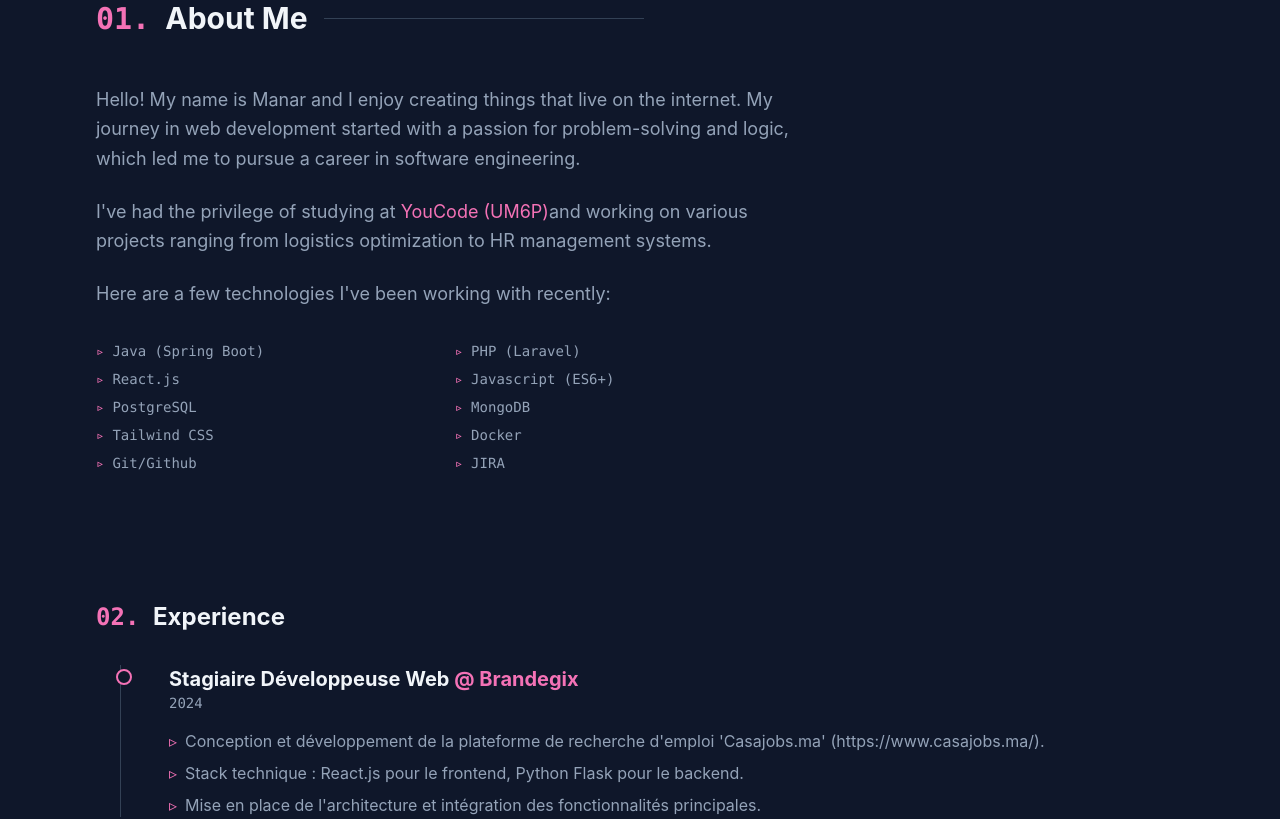
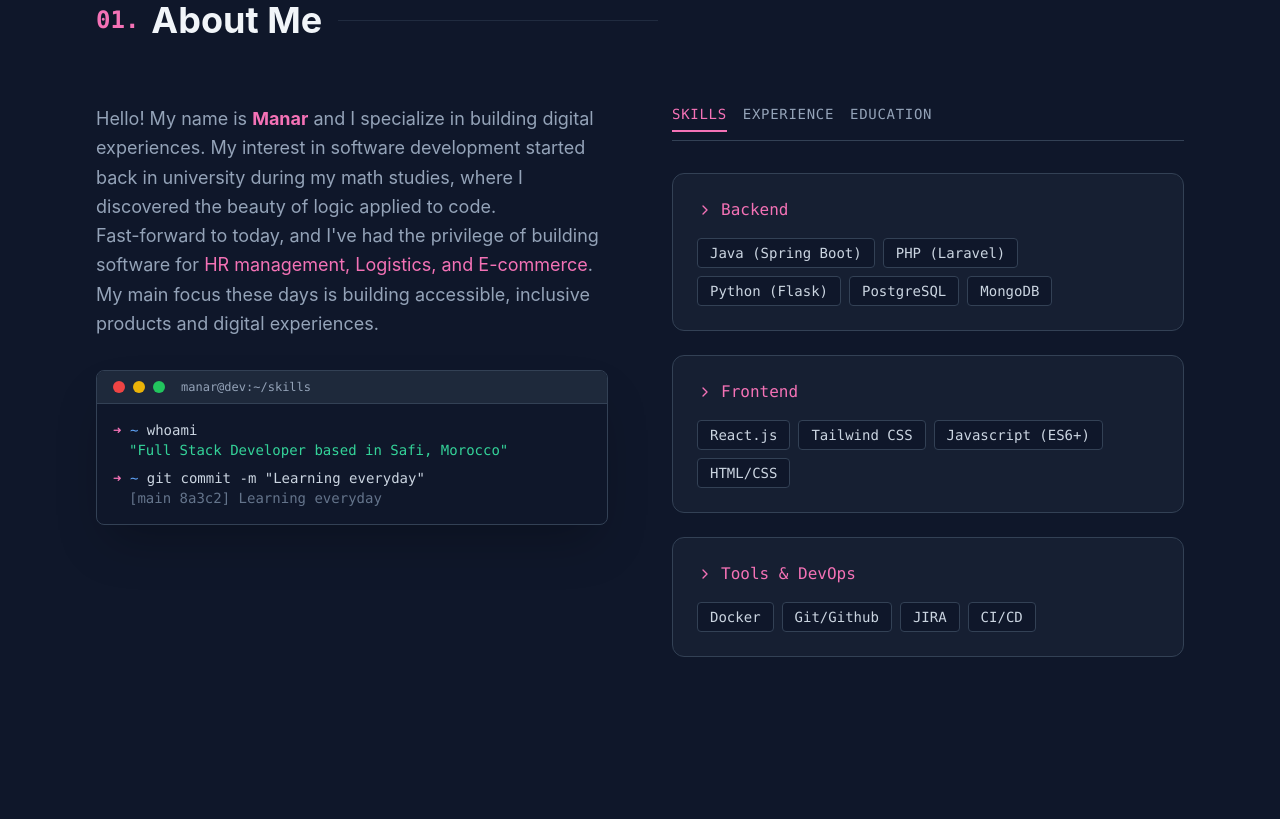
Before and after one commit to ManaR-Rch/My-portfolio, a React (Vite) app: page / in a window 1280 px wide. Shown: the part 880-1699 px from the top of the page. Built offline with nearby package versions, Linux system fonts and the light colour scheme.

Commit message:
Revamp About section: Interactive tabs and terminal style

```diff
--- a/src/components/About.jsx
+++ b/src/components/About.jsx
@@ -1,9 +1,14 @@
-import { motion } from 'framer-motion';
+import { useState } from 'react';
+import { motion, AnimatePresence } from 'framer-motion';
+import { Code, Briefcase, GraduationCap, Cpu, Terminal, ChevronRight } from 'lucide-react';
 
 const About = () => {
+    const [activeTab, setActiveTab] = useState('skills');
+
     const skills = [
-        "Java (Spring Boot)", "PHP (Laravel)", "React.js", "Javascript (ES6+)",
-        "PostgreSQL", "MongoDB", "Tailwind CSS", "Docker", "Git/Github", "JIRA"
+        { category: "Backend", items: ["Java (Spring Boot)", "PHP (Laravel)", "Python (Flask)", "PostgreSQL", "MongoDB"] },
+        { category: "Frontend", items: ["React.js", "Tailwind CSS", "Javascript (ES6+)", "HTML/CSS"] },
+        { category: "Tools & DevOps", items: ["Docker", "Git/Github", "JIRA", "CI/CD"] }
     ];
 
     const experiences = [
@@ -23,99 +28,182 @@
         {
             school: "YOUCODE-UM6P, Safi",
             degree: "Développement Web",
-            date: "2024 – 2026"
+            date: "2024 – 2026",
+            desc: "Formation intensive en pédagogie active."
         },
         {
             school: "Faculté Polydisciplinaire de Safi",
             degree: "Sciences Mathématiques et Informatiques",
-            date: "2020 – 2023"
+            date: "2020 – 2023",
+            desc: "Fondamentaux en algorithmique et mathématiques."
         }
     ];
 
+    const tabContent = {
+        skills: (
+            <div className="grid gap-6">
+                {skills.map((skillGroup, i) => (
+                    <motion.div
+                        key={i}
+                        initial={{ opacity: 0, x: -20 }}
+                        animate={{ opacity: 1, x: 0 }}
+                        transition={{ delay: i * 0.1 }}
+                        className="bg-slate-800/50 p-6 rounded-xl border border-slate-700 hover:border-pink-400/30 transition-colors"
+                    >
+                        <h3 className="text-pink-400 font-mono mb-4 flex items-center gap-2">
+                            <ChevronRight size={16} /> {skillGroup.category}
+                        </h3>
+                        <div className="flex flex-wrap gap-2">
+                            {skillGroup.items.map((skill, idx) => (
+                                <span key={idx} className="bg-slate-900 text-slate-300 px-3 py-1 rounded text-sm font-mono border border-slate-700 hover:text-pink-400 hover:border-pink-400 transition-all duration-300 cursor-default">
+                                    {skill}
+                                </span>
+                            ))}
+                        </div>
+                    </motion.div>
+                ))}
+            </div>
+        ),
+        experience: (
+            <div className="space-y-8">
+                {experiences.map((exp, i) => (
+                    <motion.div
+                        key={i}
+                        initial={{ opacity: 0, y: 20 }}
+                        animate={{ opacity: 1, y: 0 }}
+                        className="relative pl-8 border-l-2 border-slate-700 hover:border-pink-400 transition-colors duration-300"
+                    >
+                        <div className="absolute -left-[9px] top-0 w-4 h-4 rounded-full bg-slate-900 border-2 border-pink-400"></div>
+                        <h3 className="text-xl font-bold text-slate-100 mb-1">
+                            {exp.role} <span className="text-pink-400">@ {exp.company}</span>
+                        </h3>
+                        <p className="font-mono text-xs text-slate-500 mb-4">{exp.date}</p>
+                        <ul className="space-y-2">
+                            {exp.description.map((item, idx) => (
+                                <li key={idx} className="flex text-slate-400 text-sm">
+                                    <span className="text-pink-400 mr-2">▹</span>
+                                    {item}
+                                </li>
+                            ))}
+                        </ul>
+                    </motion.div>
+                ))}
+            </div>
+        ),
+        education: (
+            <div className="grid gap-4">
+                {education.map((edu, i) => (
+                    <motion.div
+                        key={i}
+                        initial={{ opacity: 0, scale: 0.95 }}
+                        animate={{ opacity: 1, scale: 1 }}
+                        className="bg-slate-800 p-6 rounded-xl border-l-4 border-pink-400 flex flex-col md:flex-row justify-between items-start md:items-center group hover:bg-slate-800/80 transition-all"
+                    >
+                        <div>
+                            <h4 className="text-lg font-bold text-slate-100 group-hover:text-pink-400 transition-colors">
+                                {edu.school}
+                            </h4>
+                            <p className="text-slate-400 text-sm mt-1">{edu.degree}</p>
+                            <p className="text-slate-500 text-xs mt-2 italic">{edu.desc}</p>
+                        </div>
+                        <span className="mt-4 md:mt-0 px-3 py-1 bg-pink-400/10 text-pink-400 rounded-full text-xs font-mono whitespace-nowrap">
+                            {edu.date}
+                        </span>
+                    </motion.div>
+                ))}
+            </div>
+        )
+    };
+
     return (
-        <section id="about" className="py-20">
+        <section id="about" className="py-20 min-h-screen flex flex-col justify-center">
             <motion.div
                 initial={{ opacity: 0, y: 20 }}
                 whileInView={{ opacity: 1, y: 0 }}
                 viewport={{ once: true }}
                 transition={{ duration: 0.5 }}
             >
-                <div className="flex items-center mb-12">
-                    <h2 className="text-2xl md:text-3xl font-bold text-slate-100 mr-4">
-                        <span className="text-pink-400 font-mono mr-2">01.</span> About Me
+                {/* Section Header */}
+                <div className="flex items-center mb-16">
+                    <h2 className="text-3xl md:text-4xl font-bold text-slate-100 mr-4 flex items-center gap-3">
+                        <span className="text-pink-400 font-mono text-2xl">01.</span>
+                        About Me
                     </h2>
-                    <div className="h-px bg-slate-700 flex-grow max-w-xs"></div>
+                    <div className="h-px bg-slate-700 flex-grow max-w-xs opacity-50"></div>
                 </div>
 
-                <div className="grid md:grid-cols-3 gap-12">
-                    <div className="md:col-span-2 text-slate-400 text-lg leading-relaxed">
-                        <p className="mb-6">
-                            Hello! My name is Manar and I enjoy creating things that live on the internet.
-                            My journey in web development started with a passion for problem-solving and logic,
-                            which led me to pursue a career in software engineering.
+                <div className="grid lg:grid-cols-2 gap-16 items-start">
+                    {/* Left Column: Bio & Terminal */}
+                    <div className="space-y-8">
+                        <div className="prose prose-invert text-slate-400 text-lg leading-relaxed">
+                            <p>
+                                Hello! My name is <span className="text-pink-400 font-bold">Manar</span> and I specialize in
+                                building digital experiences. My interest in software development started back in university during my math studies,
+                                where I discovered the beauty of logic applied to code.
                             </p>
-                        <p className="mb-6">
-                            I've had the privilege of studying at <span className="text-pink-400">YouCode (UM6P)</span>
-                            and working on various projects ranging from logistics optimization to HR management systems.
+                            <p>
+                                Fast-forward to today, and I've had the privilege of building software for
+                                <span className="text-pink-400"> HR management, Logistics, and E-commerce</span>.
+                                My main focus these days is building accessible, inclusive products and digital experiences.
                             </p>
-                        <p className="mb-8">
-                            Here are a few technologies I've been working with recently:
-                        </p>
-                        <ul className="grid grid-cols-2 gap-2 font-mono text-sm mb-12">
-                            {skills.map((skill, i) => (
-                                <li key={i} className="flex items-center before:content-['▹'] before:text-pink-400 before:mr-2">
-                                    {skill}
-                                </li>
-                            ))}
-                        </ul>
+                        </div>
+
+                        {/* Terminal Decoration */}
+                        <div className="bg-slate-900 rounded-lg overflow-hidden border border-slate-700 shadow-2xl">
+                            <div className="bg-slate-800 px-4 py-2 flex gap-2 items-center border-b border-slate-700">
+                                <div className="w-3 h-3 rounded-full bg-red-500"></div>
+                                <div className="w-3 h-3 rounded-full bg-yellow-500"></div>
+                                <div className="w-3 h-3 rounded-full bg-green-500"></div>
+                                <span className="ml-2 text-xs text-slate-400 font-mono">manar@dev:~/skills</span>
+                            </div>
+                            <div className="p-4 font-mono text-sm text-slate-300">
+                                <p><span className="text-pink-400">➜</span> <span className="text-blue-400">~</span> whoami</p>
+                                <p className="ml-4 text-emerald-400">"Full Stack Developer based in Safi, Morocco"</p>
+                                <p className="mt-2"><span className="text-pink-400">➜</span> <span className="text-blue-400">~</span> git commit -m "Learning everyday"</p>
+                                <p className="ml-4 text-slate-500">[main 8a3c2] Learning everyday</p>
+                            </div>
                         </div>
                     </div>
 
-                {/* Experience Section */}
-                <div id="experience" className="mt-20">
-                    <div className="flex items-center mb-8">
-                        <h2 className="text-2xl font-bold text-slate-100">
-                             <span className="text-pink-400 font-mono mr-2">02.</span> Experience
-                        </h2>
+                    {/* Right Column: Interactive Tabs */}
+                    <div>
+                        <div className="flex space-x-4 border-b border-slate-700 mb-8 overflow-x-auto pb-2">
+                            {['skills', 'experience', 'education'].map((tab) => (
+                                <button
+                                    key={tab}
+                                    onClick={() => setActiveTab(tab)}
+                                    className={`pb-2 text-sm font-mono uppercase tracking-wider transition-all relative ${
+                                        activeTab === tab
+                                        ? 'text-pink-400'
+                                        : 'text-slate-400 hover:text-slate-200'
+                                    }`}
+                                >
+                                    {tab}
+                                    {activeTab === tab && (
+                                        <motion.div
+                                            layoutId="activeTab"
+                                            className="absolute bottom-0 left-0 w-full h-0.5 bg-pink-400"
+                                        />
+                                    )}
+                                </button>
+                            ))}
                         </div>
 
-                    <div className="space-y-12 border-l border-slate-700 ml-3 md:ml-6 pl-8 md:pl-12 relative">
-                        {experiences.map((exp, i) => (
-                            <div key={i} className="relative">
-                                <span className="absolute -left-[37px] md:-left-[53px] top-1 h-4 w-4 rounded-full bg-slate-900 border-2 border-pink-400"></span>
-                                <h3 className="text-xl font-bold text-slate-100">
-                                    {exp.role} <span className="text-pink-400">@ {exp.company}</span>
-                                </h3>
-                                <div className="font-mono text-sm text-slate-400 mb-4">{exp.date}</div>
-                                <ul className="space-y-2">
-                                    {exp.description.map((item, idx) => (
-                                        <li key={idx} className="flex text-slate-400">
-                                            <span className="text-pink-400 mr-2">▹</span>
-                                            {item}
-                                        </li>
-                                    ))}
-                                </ul>
-                            </div>
-                        ))}
+                        <div className="min-h-[300px]">
+                            <AnimatePresence mode="wait">
+                                <motion.div
+                                    key={activeTab}
+                                    initial={{ opacity: 0, y: 10 }}
+                                    animate={{ opacity: 1, y: 0 }}
+                                    exit={{ opacity: 0, y: -10 }}
+                                    transition={{ duration: 0.2 }}
+                                >
+                                    {tabContent[activeTab]}
+                                </motion.div>
+                            </AnimatePresence>
                         </div>
                     </div>
-
-                 {/* Education Section */}
-                 <div className="mt-20">
-                    <h3 className="text-xl font-bold text-slate-100 mb-6">Education</h3>
-                    <div className="grid gap-6">
-                        {education.map((edu, i) => (
-                            <div key={i} className="bg-slate-800 p-6 rounded hover:-translate-y-1 transition-transform duration-300">
-                                <h4 className="text-lg font-bold text-slate-100 flex justify-between">
-                                    {edu.school}
-                                    <span className="text-sm font-mono text-pink-400">{edu.date}</span>
-                                </h4>
-                                <p className="text-slate-400 mt-2">{edu.degree}</p>
                 </div>
-                        ))}
-                    </div>
-                </div>
-
             </motion.div>
         </section>
     );
```
Lines whose indentation alone changed are shown as unchanged.
